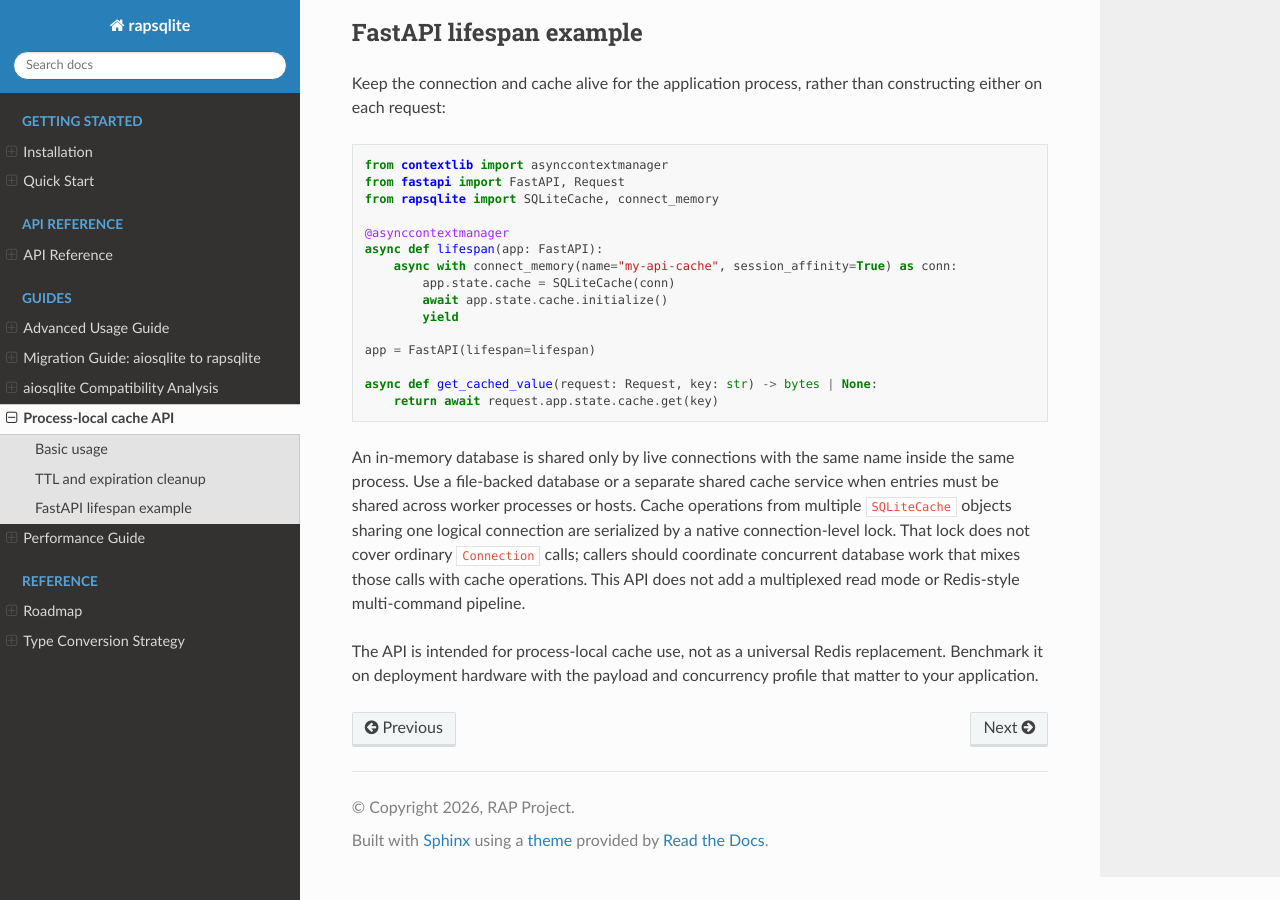
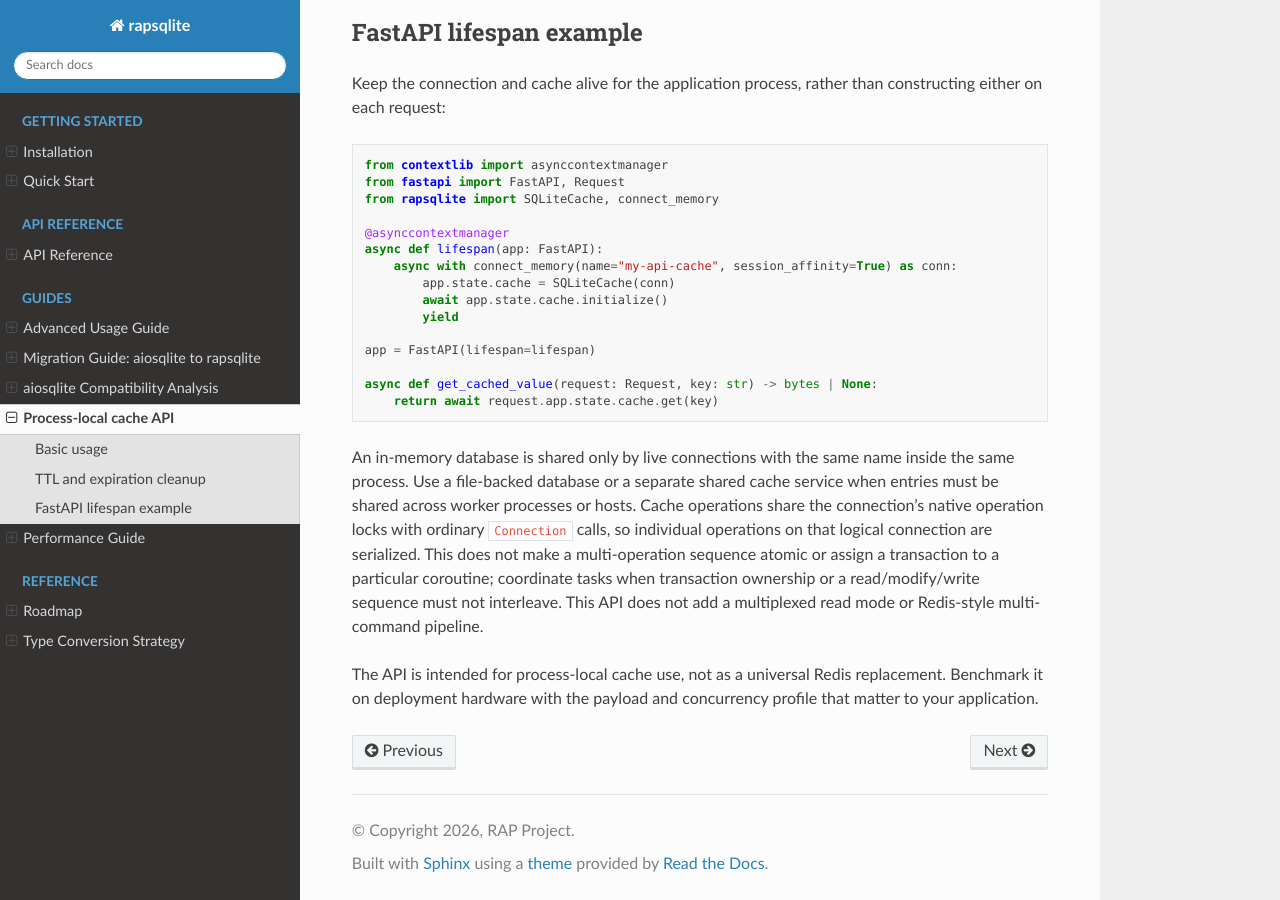
Before and after one commit to eddiethedean/rapsqlite, a Sphinx documentation site: the page built from docs/guides/cache.rst, in a window 1280 px wide and 900 px high, scrolled down 1090 px. Built offline with Sphinx 7.4.7 and the Read the Docs theme 3.1.0, drawn with Linux system fonts in a browser that asks for light colours.

Commit message:
docs: clarify cache connection locking

```diff
--- a/docs/guides/cache.rst
+++ b/docs/guides/cache.rst
@@ -77,11 +77,12 @@ constructing either on each request:
 An in-memory database is shared only by live connections with the same name
 inside the same process. Use a file-backed database or a separate shared cache
 service when entries must be shared across worker processes or hosts. Cache
-operations from multiple ``SQLiteCache`` objects sharing one logical connection
-are serialized by a native connection-level lock. That lock does not cover
-ordinary ``Connection`` calls; callers should coordinate concurrent database
-work that mixes those calls with cache operations. This API does not add a
-multiplexed read mode or Redis-style multi-command pipeline.
+operations share the connection's native operation locks with ordinary
+``Connection`` calls, so individual operations on that logical connection are
+serialized. This does not make a multi-operation sequence atomic or assign a
+transaction to a particular coroutine; coordinate tasks when transaction
+ownership or a read/modify/write sequence must not interleave. This API does not
+add a multiplexed read mode or Redis-style multi-command pipeline.
 
 The API is intended for process-local cache use, not as a universal Redis
 replacement. Benchmark it on deployment hardware with the payload and
```
